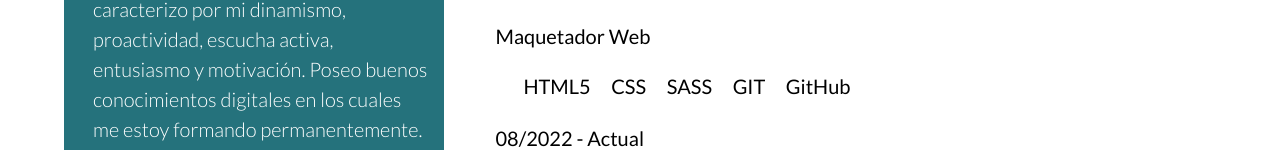
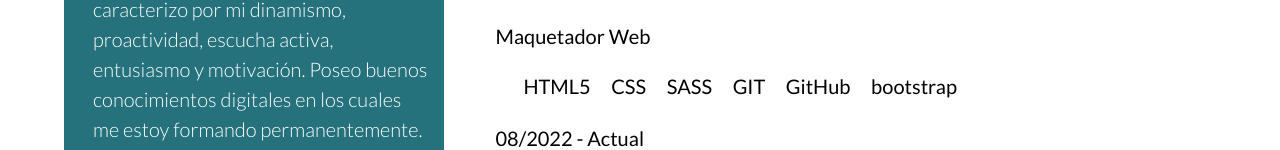
Before and after one commit to ArielGast/CV, a website: page index.html in a window 1280 px wide. Shown: the part 738-888 px from the top of the page. Drawn offline with nearby package versions, Linux system fonts and the light colour scheme.

Commit message:
agrego conocimiento en formacion web

```diff
--- a/index.html
+++ b/index.html
@@ -81,6 +81,7 @@
                             <li>SASS</li>
                             <li>GIT</li>
                             <li>GitHub</li>
+                            <li>bootstrap</li>
                         </ul>
                     </div>
                     <div class="formation">
```
